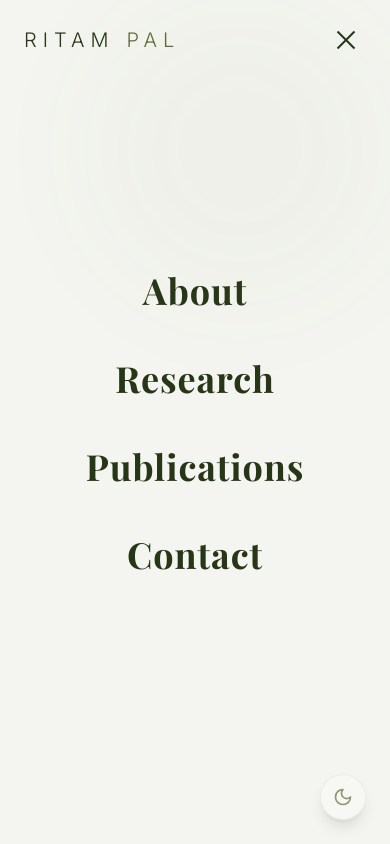
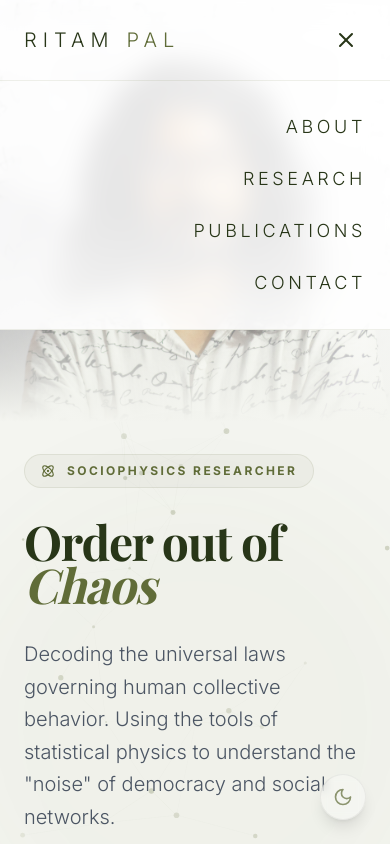
Before and after one commit to ritams/ritams.github.io, a React (Vite) app: page / in a window 390 px wide. Both pictures are taken after a click on the button 346 px from the left and 40 px from the top of the page. Shown: the top 844 px of the page. Built offline with nearby package versions, Linux system fonts and the light colour scheme.

Commit message:
refactor: Update mobile navigation menu with Lucide icons and a slide-down animation.

```diff
--- a/src/App.jsx
+++ b/src/App.jsx
@@ -3,7 +3,7 @@ import {
     Moon, Sun, Atom, Network, TrendingUp, BookOpen,
     Mail, ExternalLink, ChevronDown, FileText, Award,
     Cpu, Users, BarChart3, Linkedin, Twitter, Github, Instagram,
-    Copy, Check
+    Copy, Check, Menu, X
 } from 'lucide-react';
 import { motion, AnimatePresence, useScroll, useTransform } from 'framer-motion';
 
@@ -170,7 +170,7 @@ const ParticleBackground = ({ isDark }) => {
 
 const NavBar = ({ isDark, toggleTheme }) => {
     const [scrolled, setScrolled] = useState(false);
-    const [isMenuOpen, setIsMenuOpen] = useState(false);
+    const [mobileMenuOpen, setMobileMenuOpen] = useState(false);
 
     useEffect(() => {
         const handleScroll = () => setScrolled(window.scrollY > 50);
@@ -178,26 +178,16 @@ const NavBar = ({ isDark, toggleTheme }) => {
         return () => window.removeEventListener('scroll', handleScroll);
     }, []);
 
-    // Prevent scrolling when menu is open
-    useEffect(() => {
-        if (isMenuOpen) {
-            document.body.style.overflow = 'hidden';
-        } else {
-            document.body.style.overflow = 'unset';
-        }
-    }, [isMenuOpen]);
+    const navLinks = ['About', 'Research', 'Publications', 'Contact'];
 
     return (
-
-        <nav className={`fixed top-0 w-full z-50 transition-all duration-300 ${isMenuOpen
-            ? (isDark ? 'bg-[#1a1a1a]' : 'bg-[#f4f5f0]') // Solid background when menu is open
-            : scrolled
-                ? (isDark ? 'bg-[#1a1a1a]/90 backdrop-blur-md border-b border-[#606c38]/20' : 'bg-white/90 backdrop-blur-md border-b border-[#606c38]/10')
-                : (isDark ? 'bg-[#1a1a1a]/70 backdrop-blur-sm' : 'bg-white/70 backdrop-blur-sm')
+        <nav className={`fixed top-0 w-full z-50 transition-all duration-300 ${scrolled || mobileMenuOpen
+            ? (isDark ? 'bg-[#1a1a1a]/90 backdrop-blur-md border-b border-[#606c38]/20' : 'bg-white/90 backdrop-blur-md border-b border-[#606c38]/10')
+            : (isDark ? 'bg-[#1a1a1a]/70 backdrop-blur-sm' : 'bg-white/70 backdrop-blur-sm')
             }`}>
             <div className="max-w-7xl mx-auto px-6 h-20 flex items-center justify-between">
                 {/* Updated Title: Thin, Spaced Out */}
-                <a href="#hero" className="text-xl md:text-2xl font-light tracking-[0.3em] uppercase relative z-50 cursor-pointer block hover:opacity-80 transition-opacity">
+                <a href="#hero" className="text-xl md:text-2xl font-light tracking-[0.3em] uppercase relative z-50 cursor-pointer block hover:opacity-80 transition-opacity" onClick={() => setMobileMenuOpen(false)}>
                     <span className={isDark ? 'text-white' : 'text-[#283618]'}>Ritam</span>
                     <span className="text-[#606c38] ml-3">Pal</span>
                 </a>
@@ -205,7 +195,7 @@ const NavBar = ({ isDark, toggleTheme }) => {
                 <div className="flex items-center gap-6">
                     {/* Desktop Menu */}
                     <div className="hidden md:flex gap-8 text-xs font-light tracking-[0.2em] uppercase">
-                        {['About', 'Research', 'Publications', 'Contact'].map((item) => (
+                        {navLinks.map((item) => (
                             <a
                                 key={item}
                                 href={`#${item.toLowerCase()}`}
@@ -216,39 +206,38 @@ const NavBar = ({ isDark, toggleTheme }) => {
                         ))}
                     </div>
 
-                    {/* Mobile Menu Button */}
+                    {/* Mobile Menu Toggle */}
                     <button
-                        className="md:hidden relative z-50 p-2"
-                        onClick={() => setIsMenuOpen(!isMenuOpen)}
+                        className="md:hidden z-50 p-2"
+                        onClick={() => setMobileMenuOpen(!mobileMenuOpen)}
                     >
-                        <div className={`w-6 h-0.5 mb-1.5 transition-all duration-300 ${isMenuOpen ? 'rotate-45 translate-y-2' : ''} ${isDark ? 'bg-white' : 'bg-[#283618]'}`}></div>
-                        <div className={`w-6 h-0.5 mb-1.5 transition-all duration-300 ${isMenuOpen ? 'opacity-0' : ''} ${isDark ? 'bg-white' : 'bg-[#283618]'}`}></div>
-                        <div className={`w-6 h-0.5 transition-all duration-300 ${isMenuOpen ? '-rotate-45 -translate-y-2' : ''} ${isDark ? 'bg-white' : 'bg-[#283618]'}`}></div>
+                        {mobileMenuOpen ? (
+                            <X className={`w-6 h-6 ${isDark ? 'text-white' : 'text-[#283618]'}`} />
+                        ) : (
+                            <Menu className={`w-6 h-6 ${isDark ? 'text-white' : 'text-[#283618]'}`} />
+                        )}
                     </button>
                 </div>
             </div>
 
-            {/* Mobile Menu Overlay */}
+            {/* Mobile Menu Expansion */}
             <AnimatePresence>
-                {isMenuOpen && (
+                {mobileMenuOpen && (
                     <motion.div
-                        initial={{ opacity: 0, y: -20 }}
-                        animate={{ opacity: 1, y: 0 }}
-                        exit={{ opacity: 0, y: -20 }}
-                        transition={{ duration: 0.2 }}
-                        className={`fixed inset-0 z-40 flex flex-col items-center justify-center ${isDark ? 'bg-[#1a1a1a]' : 'bg-[#f4f5f0]'
-                            }`}
+                        initial={{ height: 0, opacity: 0 }}
+                        animate={{ height: "auto", opacity: 1 }}
+                        exit={{ height: 0, opacity: 0 }}
+                        transition={{ duration: 0.3, ease: "easeInOut" }}
+                        className="md:hidden overflow-hidden border-t border-[#606c38]/10"
                     >
-                        {/* Decorative background element for menu */}
-                        <div className={`absolute top-0 right-0 w-[300px] h-[300px] rounded-full blur-3xl opacity-20 pointer-events-none ${isDark ? 'bg-[#606c38]/30' : 'bg-[#606c38]/20'}`} />
-
-                        <div className="flex flex-col items-center gap-12">
-                            {['About', 'Research', 'Publications', 'Contact'].map((item) => (
+                        <div className="flex flex-col items-end justify-center py-8 px-6 gap-6">
+                            {navLinks.map((item) => (
                                 <a
                                     key={item}
                                     href={`#${item.toLowerCase()}`}
-                                    onClick={() => setIsMenuOpen(false)}
-                                    className={`text-4xl font-serif font-bold tracking-wide transition-colors ${isDark ? 'text-white hover:text-[#a3b18a]' : 'text-[#283618] hover:text-[#606c38]'}`}
+                                    onClick={() => setMobileMenuOpen(false)}
+                                    className={`text-lg font-light tracking-[0.2em] uppercase ${isDark ? 'text-gray-200' : 'text-[#283618]'
+                                        }`}
                                 >
                                     {item}
                                 </a>
```
